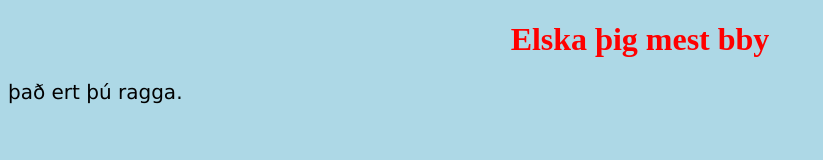
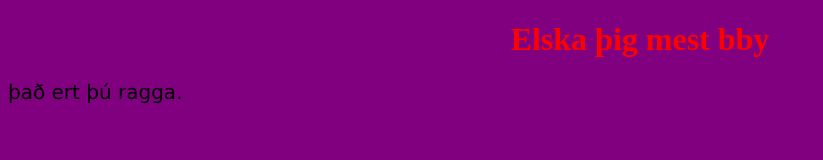
Before and after one commit to Cyb3rkobr4/-e39, a plain HTML site: page docs/index.html in a window 1280 px wide. Shown: the whole page, without its empty margins (0-823 px from the left). Drawn offline with Linux system fonts and the light colour scheme.

Commit message:
Update styles.css

```diff
--- a/docs/styles.css
+++ b/docs/styles.css
@@ -1,5 +1,5 @@
 body {
-    background-color: lightblue;
+    background-color: purple;
 }
 
 h1 {
```
